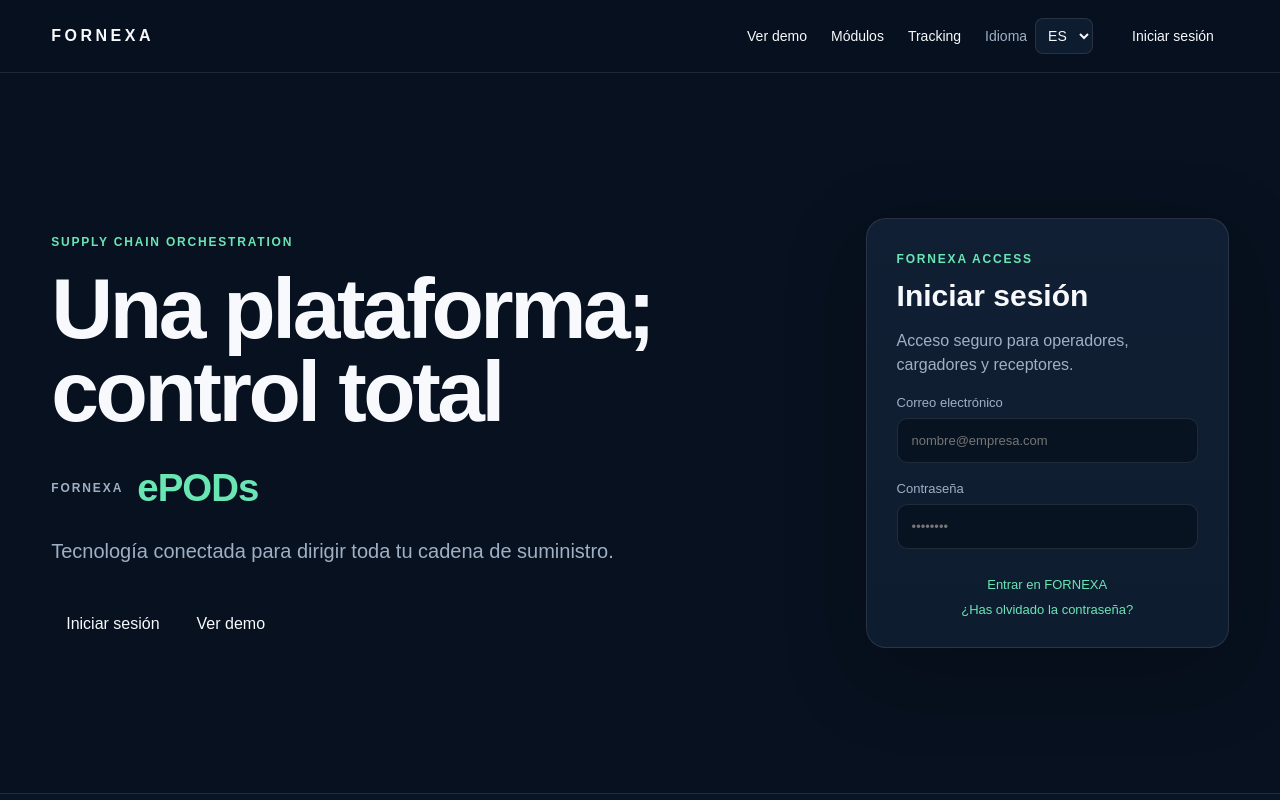
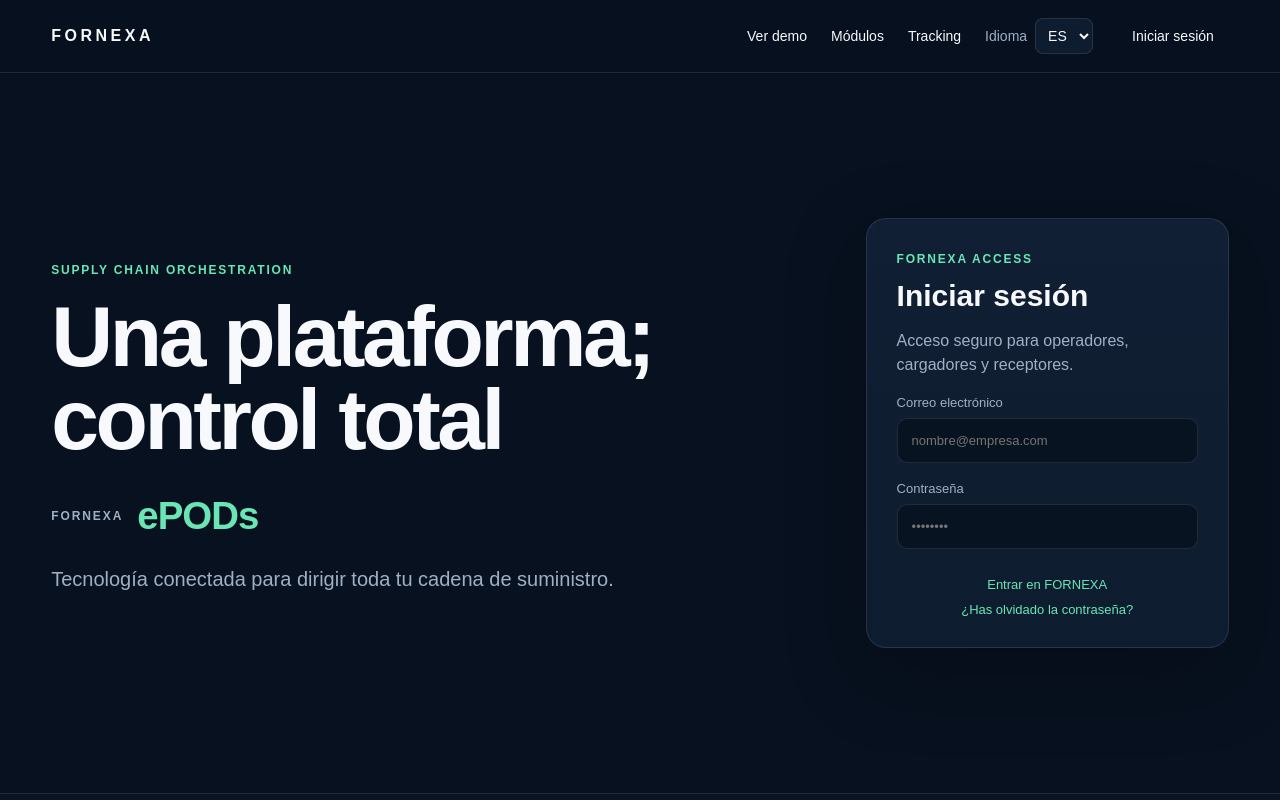
Before and after one commit to fragonh2-boop/Fornexa, a Next.js app: page / in a window 1280 px wide. Shown: the top 800 px of the page. Built offline with nearby package versions, Linux system fonts and the light colour scheme.

Commit message:
Remove duplicated hero actions

```diff
--- a/app/page.tsx
+++ b/app/page.tsx
@@ -147,10 +147,6 @@ export default function Home() {
             <strong key={solutionIndex}>{rotatingSolutions[solutionIndex]}</strong>
           </div>
           <p className="lead">{t.lead}</p>
-          <div className="actions">
-            <Link className="login-trigger" href="/login">{t.login}</Link>
-            <a href="#dashboard">{t.demo}</a>
-          </div>
         </div>
 
         <aside className="login-card">
```
